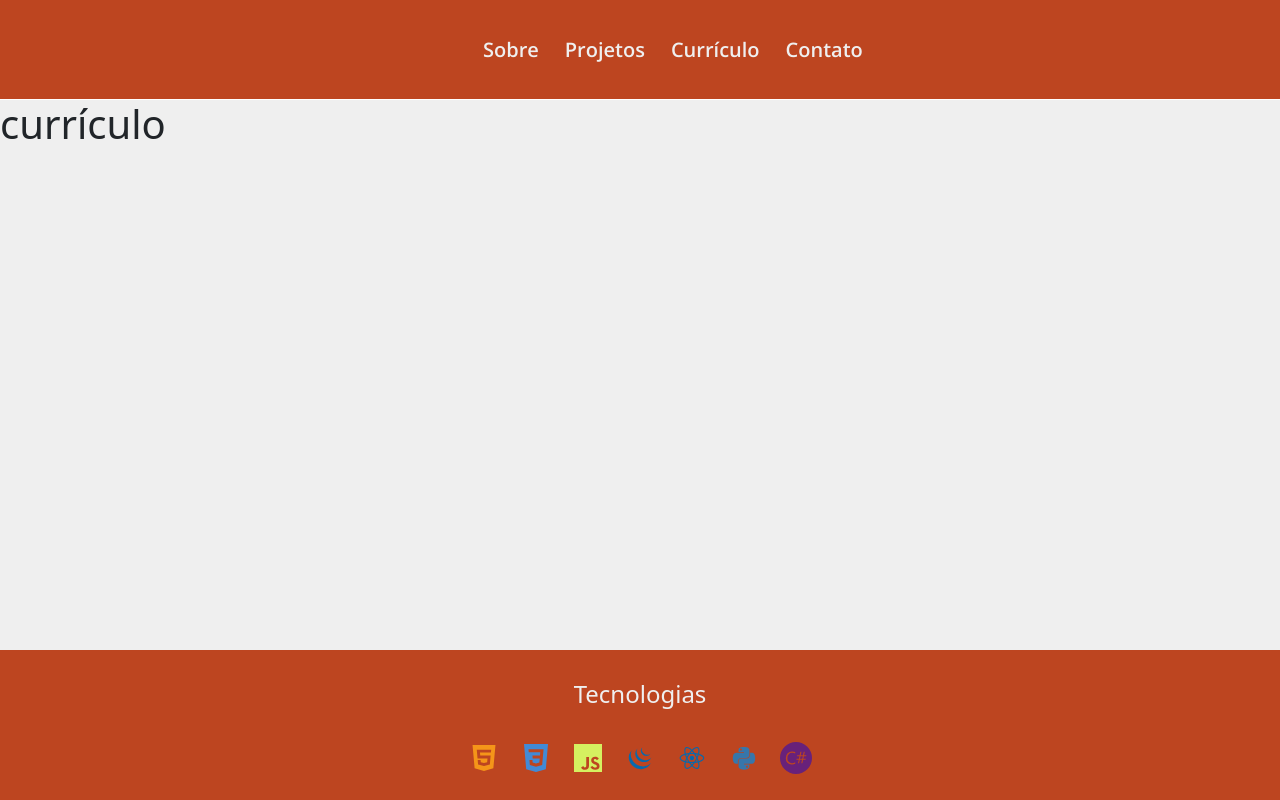
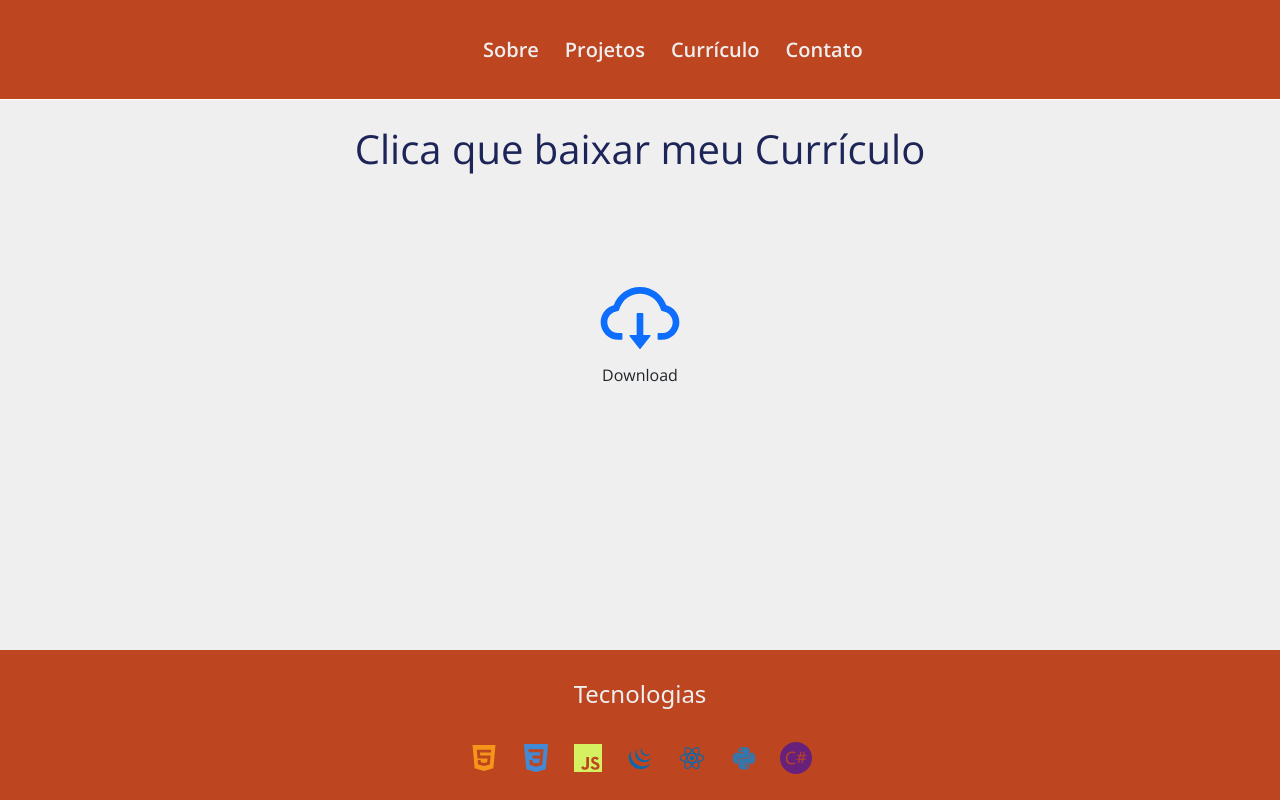
Before and after one commit to MichelRLima/Portfolio, a React (Create React App) app: page /componentes/cv in a window 1280 px wide. Built offline with nearby package versions, Linux system fonts and the light colour scheme; a web font is replaced by a local one.

Commit message:
curriculo

```diff
--- a/src/componentes/CV.js
+++ b/src/componentes/CV.js
@@ -1,9 +1,21 @@
+import styles from './cv.module.css'
+import { AiOutlineCloudDownload } from 'react-icons/ai';
 function CV (){
-
+    const fileUrl = "./arquivos/teste.txt";
+    const fileName = "teste.txt";
 
     return (
         <>
-        <h1>currículo</h1>
+
+        <h3 className={styles.descricao}>Clica que baixar meu Currículo</h3>
+
+
+        <div className={styles.containerDown}>
+
+        <a  href={fileUrl} download={fileName} className={styles.down}><AiOutlineCloudDownload size={90}/></a>
+        <p>Download</p>
+        </div>
+
         </>
     )
 }
--- /dev/null
+++ b/src/componentes/cv.module.css
@@ -0,0 +1,31 @@
+
+
+.descricao{
+    text-align: center;
+    color: rgb(29, 36, 88);
+    font-family: 'Open Sans', sans-serif;
+    font-weight: 400;
+    font-size: 40px;
+    margin-top: 25px;
+}
+
+
+.containerDown{
+    display: flex;
+    justify-content: center;
+    margin-top: 100px;
+    flex-direction: column;
+
+}
+
+.down{
+    cursor: pointer;
+    margin: 0 auto;
+
+
+}
+.containerDown p{
+    font-family: 'Open Sans', sans-serif;
+    font-weight: 400;
+    text-align: center;
+}
```
Also changed, not shown: src/componentes/arquivos/teste.txt (added), 1 other file (tests, documents, lock files or other folders).
